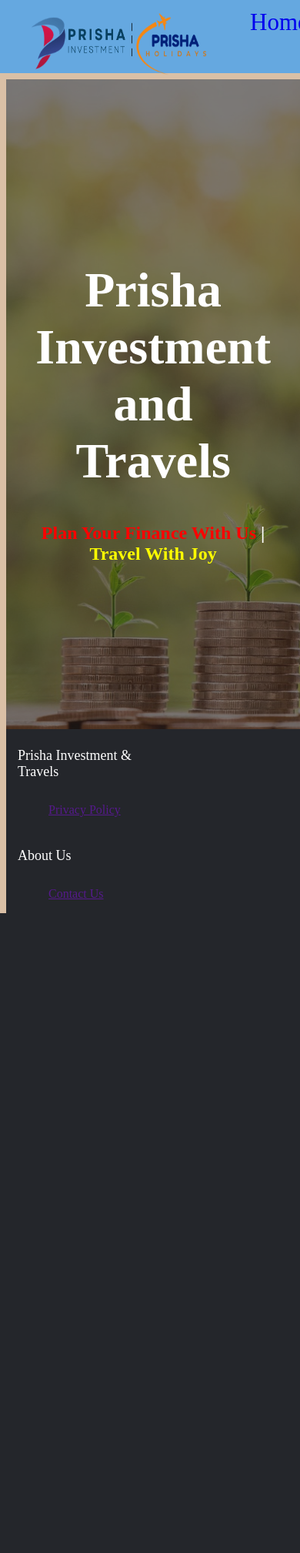
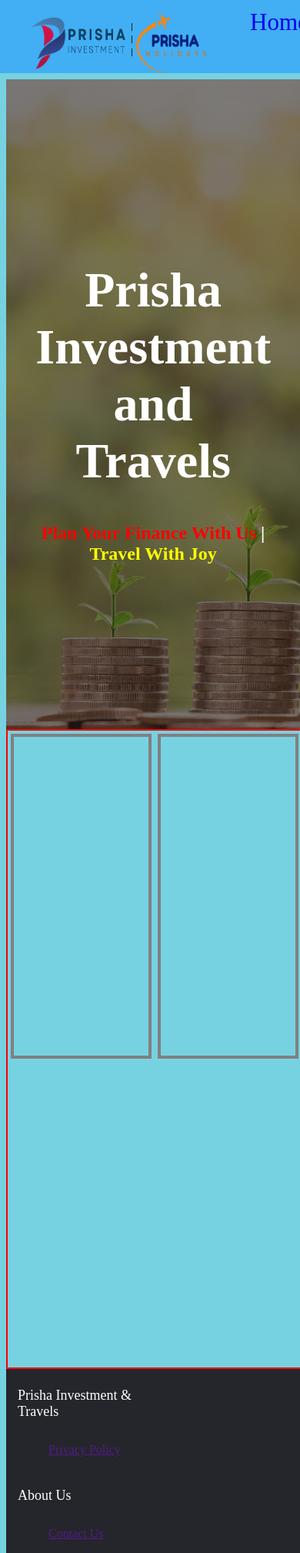
Before and after one commit to punit7-os/project-pri-inv-tra, a Django app: page / in a window 390 px wide; the page is wider, and only the part inside the window is pictured. Shown: that part at 77% size. Before the commit the page ends 1186 px from the top of that part, so only its background shows below. Run offline with Django 4.2, Linux system fonts and the light colour scheme.

Commit message:
almost settled everything except responsiveness and privacy policy

```diff
--- a/fintra/fintra/templates/base.html
+++ b/fintra/fintra/templates/base.html
@@ -1,7 +1,7 @@
 {% include 'header.html' %}
 <style type="text/css">
 	body {
-		background-color: #bc8b5b8a;
+		background-color: #76d2e1;
 		height: 98vh;
 		width: 98vw;
 		overflow-x: hidden;
--- a/fintra/fintra/templates/index.html
+++ b/fintra/fintra/templates/index.html
@@ -64,9 +64,25 @@
     75%{
         background-image: url({%static './media/images/finplan.jpg' %});
     }
+}
 
+.menu{
+        border: 2px solid red;
+    height: 100%;
+    width: 100%;
+    background: transparent;
+display:flex;
 
 }
+
+.menubox{
+border: 4px solid grey;
+margin: 4px;
+height: 50%;
+width: 50%;
+flex-direction: row;
+}
+
 
 {% endblock %}
 
@@ -83,4 +99,12 @@
     </div>
     </div>
     </div>
+    <div class="menu">
+        <div class="menubox pack">
+
+     </div>
+    <div class="menubox serv">
+
+    </div>
+    </div>
 {% endblock %}
```
Also changed, not shown: fintra/appoffin/templates/appoffin/about.html (+21 -1 lines).
